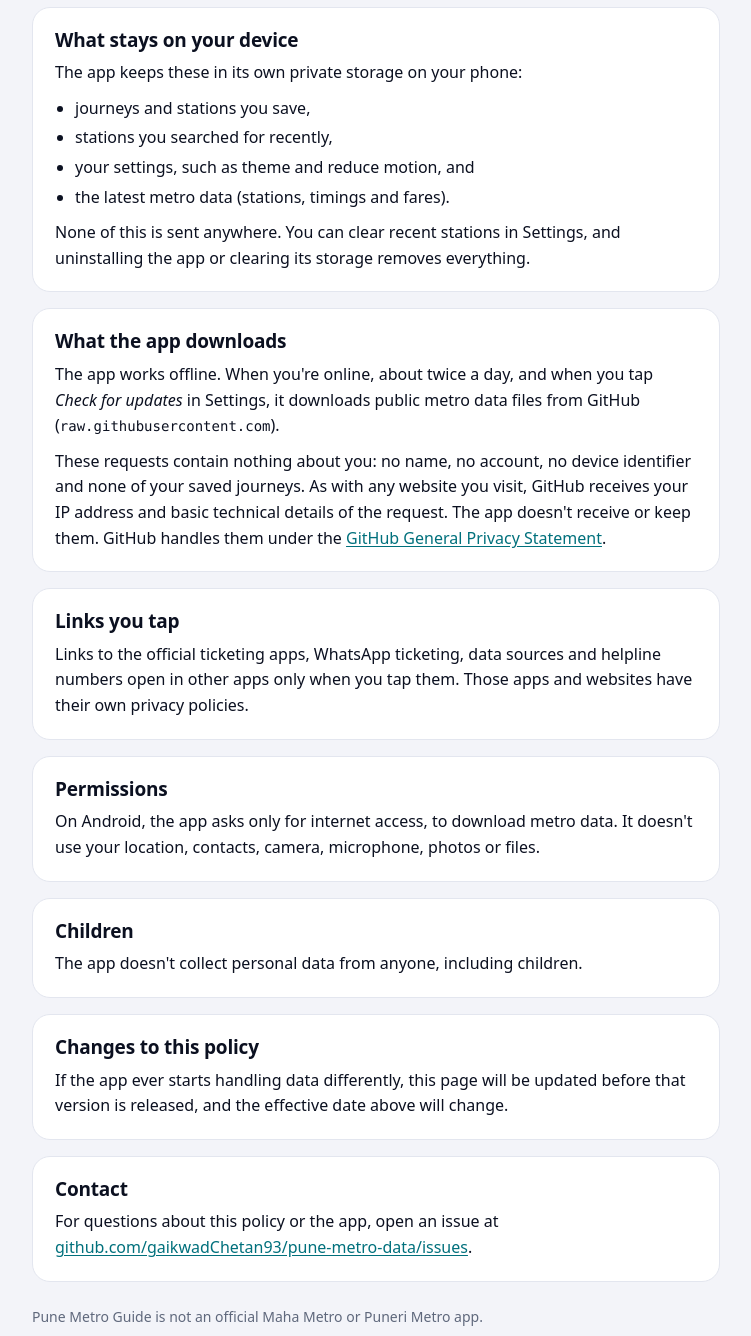
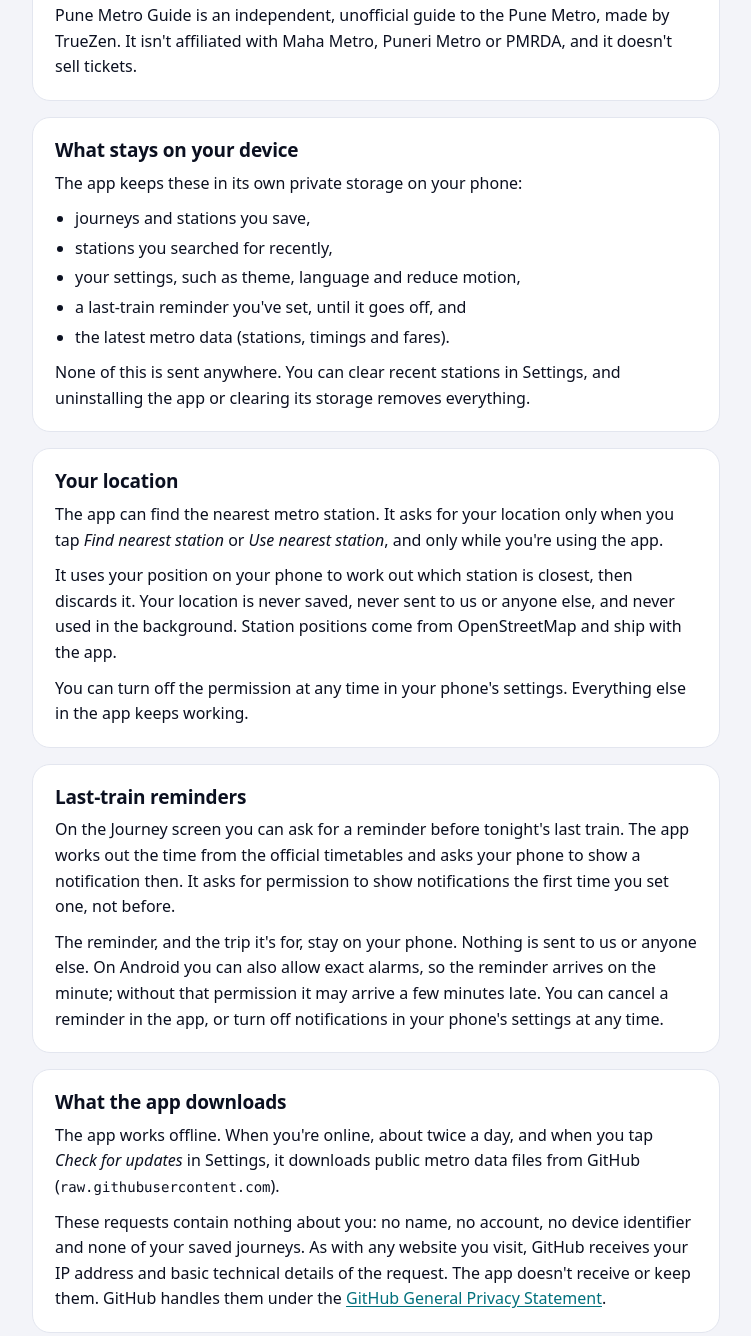
Before and after one commit to gaikwadChetan93/pune-metro-data, a plain HTML site: page privacy.html in a window 1280 px wide. Shown: the part 565-1901 px from the top of the page, without its empty margins (264-1015 px from the left). Drawn offline with Linux system fonts and the light colour scheme.

Commit message:
Privacy policy: location and last-train reminders

```diff
--- a/privacy.html
+++ b/privacy.html
@@ -72,6 +72,8 @@
       <li>The app doesn't collect, store or share any personal data.</li>
       <li>There's no account, no analytics, no advertising and no tracking.</li>
       <li>Your saved journeys, saved stations, recent stations and settings stay on your device.</li>
+      <li>If you ask for the nearest station, your location is used once, on your phone, and is never stored or sent.</li>
+      <li>If you set a last-train reminder, your phone schedules it. Nothing about it is sent anywhere.</li>
     </ul>
   </section>
 
@@ -86,10 +88,24 @@
     <ul>
       <li>journeys and stations you save,</li>
       <li>stations you searched for recently,</li>
-      <li>your settings, such as theme and reduce motion, and</li>
+      <li>your settings, such as theme, language and reduce motion,</li>
+      <li>a last-train reminder you've set, until it goes off, and</li>
       <li>the latest metro data (stations, timings and fares).</li>
     </ul>
     <p>None of this is sent anywhere. You can clear recent stations in Settings, and uninstalling the app or clearing its storage removes everything.</p>
+  </section>
+
+  <section class="card" aria-labelledby="location">
+    <h2 id="location">Your location</h2>
+    <p>The app can find the nearest metro station. It asks for your location only when you tap <em>Find nearest station</em> or <em>Use nearest station</em>, and only while you're using the app.</p>
+    <p>It uses your position on your phone to work out which station is closest, then discards it. Your location is never saved, never sent to us or anyone else, and never used in the background. Station positions come from OpenStreetMap and ship with the app.</p>
+    <p>You can turn off the permission at any time in your phone's settings. Everything else in the app keeps working.</p>
+  </section>
+
+  <section class="card" aria-labelledby="reminders">
+    <h2 id="reminders">Last-train reminders</h2>
+    <p>On the Journey screen you can ask for a reminder before tonight's last train. The app works out the time from the official timetables and asks your phone to show a notification then. It asks for permission to show notifications the first time you set one, not before.</p>
+    <p>The reminder, and the trip it's for, stay on your phone. Nothing is sent to us or anyone else. On Android you can also allow exact alarms, so the reminder arrives on the minute; without that permission it may arrive a few minutes late. You can cancel a reminder in the app, or turn off notifications in your phone's settings at any time.</p>
   </section>
 
   <section class="card" aria-labelledby="network">
@@ -100,12 +116,12 @@
 
   <section class="card" aria-labelledby="links">
     <h2 id="links">Links you tap</h2>
-    <p>Links to the official ticketing apps, WhatsApp ticketing, data sources and helpline numbers open in other apps only when you tap them. Those apps and websites have their own privacy policies.</p>
+    <p>Links to the official ticketing apps, WhatsApp ticketing, data sources and helpline numbers open in other apps only when you tap them. <em>Directions</em> opens your maps app with the station's position, not yours. Those apps and websites have their own privacy policies.</p>
   </section>
 
   <section class="card" aria-labelledby="permissions">
     <h2 id="permissions">Permissions</h2>
-    <p>On Android, the app asks only for internet access, to download metro data. It doesn't use your location, contacts, camera, microphone, photos or files.</p>
+    <p>The app asks for internet access, to download metro data; your location, only when you ask for the nearest station; and permission to show notifications, only when you set a last-train reminder. On Android it can also use exact alarms (if you allow them) and the phone's start-up signal, so a reminder still goes off on time after a restart. It doesn't use your contacts, camera, microphone, photos or files.</p>
   </section>
 
   <section class="card" aria-labelledby="children">
```
